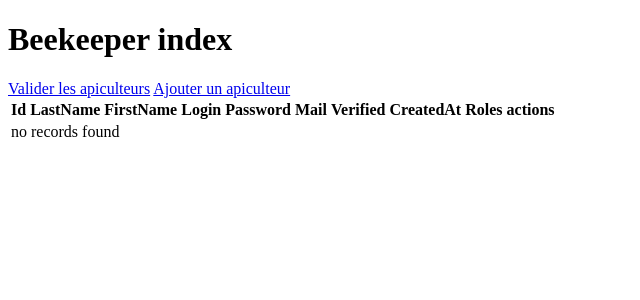
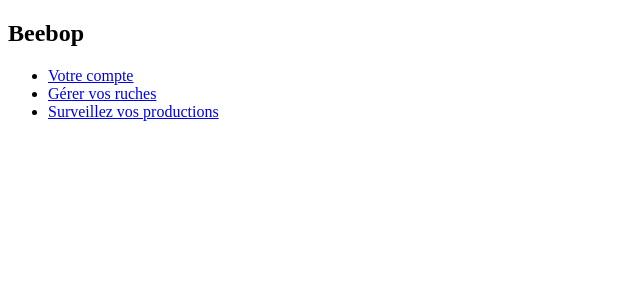
Before and after one commit to mchauveni/beebop_app, a Symfony app: template templates/beekeeper/index.html.twig in a window 1280 px wide. Shown: the top 300 px of the page, without its empty margins (0-640 px from the left). Run offline with Twig, Linux system fonts and the light colour scheme; the template is opened without the code that fills it, so the values that code supplies are empty; some libraries are stand-ins or nearby versions.

Commit message:
register form edition perfect ++ omega de la mort qui tue

```diff
--- a/composer.json
+++ b/composer.json
@@ -20,6 +20,7 @@
         "symfony/runtime": "6.0.*",
         "symfony/security-bundle": "6.0.*",
         "symfony/security-csrf": "6.0.*",
+        "symfony/translation": "6.0.*",
         "symfony/twig-bundle": "6.0.*",
         "symfony/validator": "6.0.*",
         "symfony/yaml": "6.0.*",
--- a/src/Security/LoginFormAuthenticator.php
+++ b/src/Security/LoginFormAuthenticator.php
@@ -49,7 +49,7 @@ class LoginFormAuthenticator extends AbstractLoginFormAuthenticator
 
         switch ($user->getRoles()[0]) {
             case 'ROLE_ADMIN':
-                return new RedirectResponse($this->urlGenerator->generate('app_beekeeper_admin_dashboard'));
+                return new RedirectResponse($this->urlGenerator->generate('admin_dashboard'));
                 break;
             case 'ROLE_BEEKEEPER':
                 return new RedirectResponse($this->urlGenerator->generate('app_beekeeper_index'));
--- /dev/null
+++ b/templates/account/_form.html.twig
@@ -0,0 +1,4 @@
+{{ form_start(form) }}
+    {{ form_widget(form) }}
+    <button class="btn">{{ button_label|default('Save') }}</button>
+{{ form_end(form) }}
--- a/templates/beekeeper/index.html.twig
+++ b/templates/beekeeper/index.html.twig
@@ -1,53 +1,25 @@
 {% extends 'base.html.twig' %}
 
-{% block title %}Beekeeper index
+{% block title %}Beebop - Page d'accueil
 {% endblock %}
 
 {% block body %}
-	<h1>Beekeeper index</h1>
-	<div class="beekeepers__opt">
-		<a href="{{ path('app_beekeeper_new') }}">Valider les apiculteurs</a>
-		<a href="{{ path('app_beekeeper_new') }}">Ajouter un apiculteur</a>
-	</div>
-	<div class="searchield"></div>
-	<table class="table">
-		<thead>
-			<tr>
-				<th>Id</th>
-				<th>LastName</th>
-				<th>FirstName</th>
-				<th>Login</th>
-				<th>Password</th>
-				<th>Mail</th>
-				<th>Verified</th>
-				<th>CreatedAt</th>
-				<th>Roles</th>
-				<th>actions</th>
-			</tr>
-		</thead>
-		<tbody>
-			{% for beekeeper in beekeepers %}
-				<tr>
-					<td>{{ beekeeper.id }}</td>
-					<td>{{ beekeeper.lastName }}</td>
-					<td>{{ beekeeper.firstName }}</td>
-					<td>{{ beekeeper.login }}</td>
-					<td>{{ beekeeper.password }}</td>
-					<td>{{ beekeeper.mail }}</td>
-					<td>{{ beekeeper.verified ? 'Yes' : 'No' }}</td>
-					<td>{{ beekeeper.createdAt ? beekeeper.createdAt|date('Y-m-d H:i:s') : '' }}</td>
-					<td>{{ beekeeper.roles ? beekeeper.roles|json_encode : '' }}</td>
-					<td>
-						<a href="{{ path('app_beekeeper_show', {'id': beekeeper.id}) }}">show</a>
-						<a href="{{ path('app_beekeeper_edit', {'id': beekeeper.id}) }}">edit</a>
-					</td>
-				</tr>
-			{% else %}
-				<tr>
-					<td colspan="10">no records found</td>
-				</tr>
-			{% endfor %}
-		</tbody>
-	</table>
-
+	<header class="header">
+		<h2 class="header__name">Beebop</h2>
+	</header>
+	<section class="home">
+		<nav class="home__nav">
+			<ul class="home__list">
+				<li class="home__item">
+					<a href="#" class="home__link">Votre compte</a>
+				</li>
+				<li class="home__item">
+					<a href="#" class="home__link">Gérer vos ruches</a>
+				</li>
+				<li class="home__item">
+					<a href="#" class="home__link">Surveillez vos productions</a>
+				</li>
+			</ul>
+		</nav>
+	</section>
 {% endblock %}
--- a/templates/security/login.html.twig
+++ b/templates/security/login.html.twig
@@ -4,12 +4,13 @@
 {% endblock %}
 
 {% block body %}
+	<section>
+		<h1 class="form__title">Connectez-vous !</h1>
 		<form method="post" class="form">
 			{% if error %}
 				<div>Erreur d'authentification.</div>
 			{% endif %}
 
-		<h1 class="form__title">Connectez-vous !</h1>
 			<div class="form__wrapper">
 				<label for="inputLogin">Votre identifiant :</label>
 				<input type="text" value="{{ last_username }}" name="login" id="inputLogin" autocomplete="username" required autofocus placeholder="flouet">
@@ -21,10 +22,11 @@
 			<input type="hidden" name="_csrf_token" value="{{ csrf_token('authenticate') }}">
 
 			<div class="form__login">
-			<a href="" class="form__link">Pas de compte ? Incrivez-vous</a>
+				<a href="{{ path('app_beekeeper_register') }}" class="form__link">Pas de compte ? Incrivez-vous</a>
 				<button class="form__btn" type="submit">
 					Connexion
 				</button>
 			</div>
 		</form>
+	</section>
 {% endblock %}
```
Also changed, not shown: src/Controller/AccountController.php (added, +56 -0 lines), src/Controller/BeekeeperController.php (+13 -1 lines), src/Entity/Beekeeper.php (+45 -1 lines), src/Form/BeekeeperType.php (+19 -9 lines), templates/account/index.html.twig (added, +52 -0 lines), templates/beekeeper/new.html.twig (+4 -4 lines), 5 other files. Lines whose indentation alone changed are shown as unchanged.
